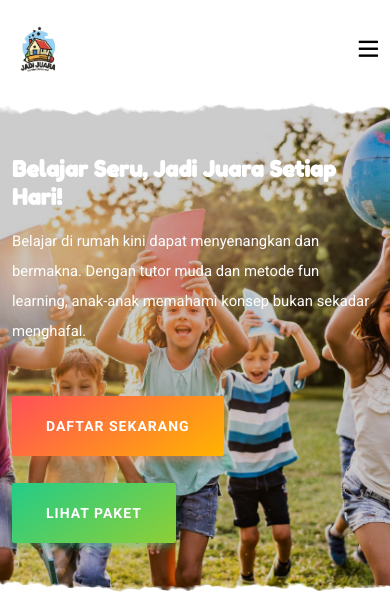
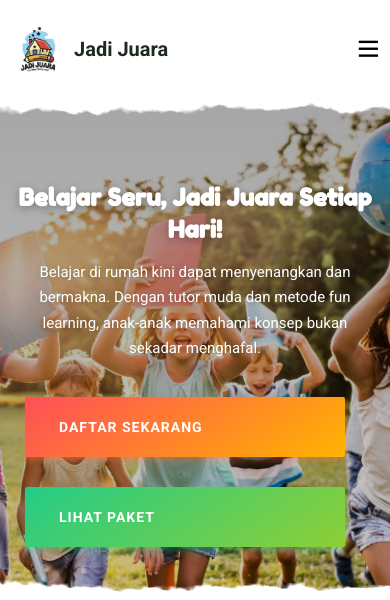
Before and after one commit to KayisHlm/jadijuara, a plain HTML site: page index.html in a window 390 px wide. Shown: the top 600 px of the page. Drawn offline with Linux system fonts and the light colour scheme.

Commit message:
feat(ui): enhance logo display with text and improve

```diff
--- a/assets/css/responsive.css
+++ b/assets/css/responsive.css
@@ -448,6 +448,10 @@ img, video { max-width: 100%; height: auto; }
 @media (max-width: 575px) {
   .paket-list .text-nowrap { white-space: normal !important; }
 }
+/* Expand no-wrap fix to small tablets as well */
+@media (max-width: 768px) {
+  .paket-list .text-nowrap { white-space: normal !important; }
+}
 
 /* Jadi-Juara page */
 .juara-page .history-wrap { grid-template-columns: 1fr 1fr; gap: 24px; }
@@ -458,6 +462,16 @@ img, video { max-width: 100%; height: auto; }
 
 /* Kontak page */
 .contact-page .address-card { width: min(100%, 800px) !important; }
+
+/* ===== Global overflow prevention & margin reset ===== */
+/* Clamp horizontal overflow for safety on small screens */
+@media (max-width: 991px) {
+  html, body, .body_wrap { overflow-x: hidden; }
+  /* Neutralize negative margins that can cause right-side spill */
+  .blog-wrapper, .post-details { margin-right: 0 !important; margin-left: 0 !important; }
+  .widget .widget-header { margin-right: 0 !important; margin-left: 0 !important; padding-left: 20px; padding-right: 20px; }
+  .contact-info .contact-info-head, .contact-info .social-icon { margin-right: 0 !important; margin-left: 0 !important; }
+}
 @media (max-width: 575px) { .contact-page .contact-grid { grid-template-columns: 1fr; } }
 .google-map iframe { width: 100%; height: 420px; }
 @media (max-width: 575px) { .google-map iframe { height: 320px; } }
--- a/index.html
+++ b/index.html
@@ -67,8 +67,11 @@
                 <div class="container">
                     <div class="row align-items-center">
                         <div class="col-xl-2 col-lg-2 col-6">
-                            <div class="logo">
-                                <a href="index.html"><img src="assets/img/image-asset/logo.jpeg" style="height: 70px;" alt="logo"></a>
+                            <div class="logo logo-with-title" style="display: flex; align-items: center; gap: 10px;">
+                                <a href="index.html" style="display: flex; align-items: center; gap: 10px; text-decoration: none;">
+                                    <img src="assets/img/image-asset/logo.jpeg" style="height: 70px;" alt="logo">
+                                    <span class="site-title" style="font-weight: 700; font-size: 20px; color: #1f2a1f; line-height: 1;">Jadi Juara</span>
+                                </a>
                             </div>
                         </div>
                         <div class="col-xl-7 col-lg-7 d-none d-lg-block">
@@ -107,7 +110,23 @@
 
         <main>
             <!-- hero start -->
-            <section class="hero-slider hero-style-1 section-notch">
+        <style id="home-hero-mobile">
+          .hero-slider.hero-style-1 .slide-bg-image{background-size:cover !important;background-position:center !important}
+          .hero-slider.hero-style-1 .slide-inner{position:relative}
+          @media (max-width:768px){
+            .hero-slider.hero-style-1 .slide-title h2{font-size:28px}
+          }
+          @media (max-width:576px){
+            .hero-slider.hero-style-1 .slide-inner{min-height:62vh;padding:60px 0;display:flex;align-items:center}
+            .hero-slider.hero-style-1 .slide-inner::before{content:"";position:absolute;inset:0;background:linear-gradient(180deg,rgba(0,0,0,.35),rgba(0,0,0,.2))}
+            .hero-slider.hero-style-1 .slide-title h2{font-size:24px;line-height:1.3;text-align:center;color:#fff;text-shadow:0 2px 8px rgba(0,0,0,.3)}
+            .hero-slider.hero-style-1 .slide-text p{font-size:15px;line-height:1.7;text-align:center;padding:0 16px;color:#fff;text-shadow:0 1px 6px rgba(0,0,0,.25)}
+            .hero-slider.hero-style-1 .slider-btn{display:flex;flex-direction:column;align-items:center;gap:10px;margin-top:10px}
+            .hero-slider.hero-style-1 .slider-btn .thm-btn,.hero-slider.hero-style-1 .slider-btn .thm-btn-2{width:88%;max-width:320px}
+            .hero-slider.hero-style-1 .swiper-button-next,.hero-slider.hero-style-1 .swiper-button-prev{display:none !important}
+          }
+        </style>
+        <section class="hero-slider hero-style-1 section-notch">
                 <div class="swiper-container">
                     <div class="swiper-wrapper">
                         <div class="swiper-slide">
```
Also changed, not shown: Harus-Jadi-Juara.html (+5 -2 lines), Jadi-Juara.html (+10 -2 lines), Kontak.html (+5 -2 lines), Paket-Belajar.html (+5 -2 lines).
